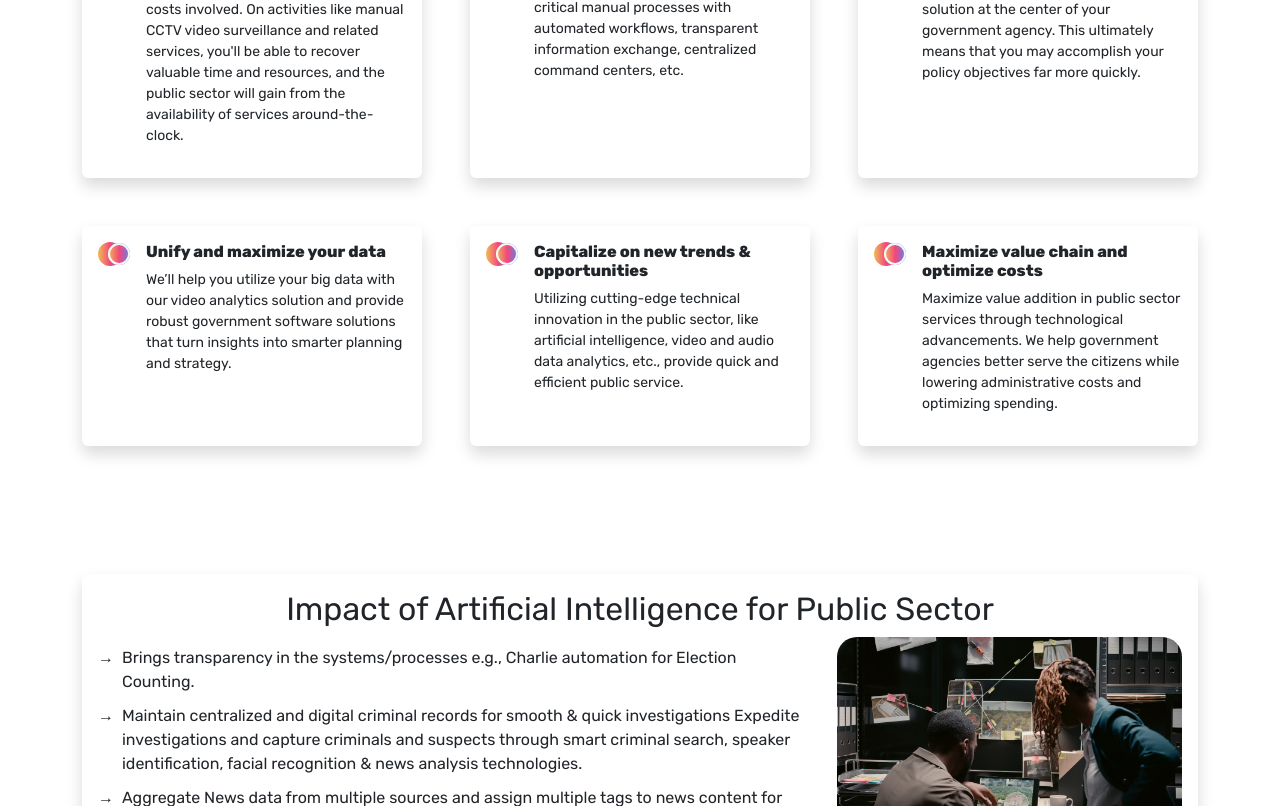
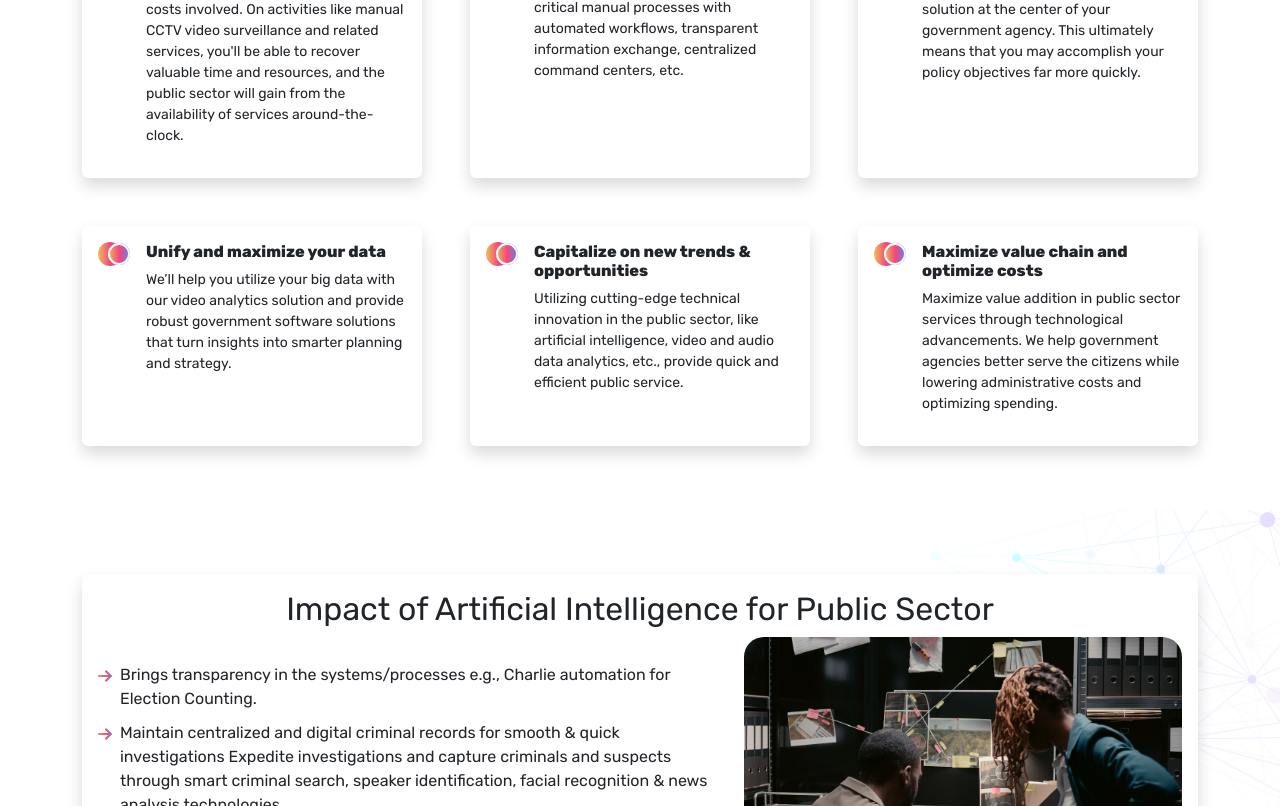
Before and after one commit to stplpune/ai-kernel-web, an Angular app: page /public-sector in a window 1280 px wide. Shown: the part 1994-2800 px from the top of the page. Built offline with nearby package versions, Linux system fonts and the light colour scheme.

Commit message:
updation

```diff
--- a/src/app/modules/public/industries/public-sector/public-sector.component.html
+++ b/src/app/modules/public/industries/public-sector/public-sector.component.html
@@ -213,30 +213,30 @@
     <div class="card card-body border-0 shadow">
       <h2 class="text-center">Impact of Artificial Intelligence for Public Sector</h2>
       <div class="row align-items-center">
-        <div class="col-sm-8">
+        <div class="col-sm-7">
           <ul class="list-unstyled">
             <li>
               <div class="d-flex gap-2">
-                <span>&#8594;</span>
+                <img src="../../../../../assets/images/industries_we_serve/right-arrow.svg" alt="" class="img-fluid right-arrow">
                 <span>Brings transparency in the systems/processes e.g., Charlie automation for Election Counting.</span>
               </div>
             </li>
             <li>
               <div class="d-flex gap-2">
-                <span>&#8594;</span>
+                <img src="../../../../../assets/images/industries_we_serve/right-arrow.svg" alt="" class="img-fluid right-arrow">
                 <span>Maintain centralized and digital criminal records for smooth & quick investigations Expedite investigations and capture criminals and suspects through smart criminal search, speaker identification, facial recognition & news analysis technologies.</span>
               </div>
             </li>
 
             <li>
               <div class="d-flex gap-2">
-                <span>&#8594;</span>
+                <img src="../../../../../assets/images/industries_we_serve/right-arrow.svg" alt="" class="img-fluid right-arrow">
                 <span>Aggregate News data from multiple sources and assign multiple tags to news content for rapid data analysis and search capabilities.</span>
               </div>
             </li>
           </ul>
         </div>
-        <div class="col-sm-4">
+        <div class="col-sm-5">
           <img src="../../../../../assets/images/industries_we_serve/impact_of_ai_on_public_sector.png" alt=""
             class="img-fluid">
         </div>
--- a/src/app/modules/public/industries/public-sector/public-sector.component.scss
+++ b/src/app/modules/public/industries/public-sector/public-sector.component.scss
@@ -2,6 +2,7 @@
   background-image: url('../../../../../assets/images/industries_we_serve/ai_public_sector.png');
   height: 90vh;
   width: 100%;
+  padding-block: 0;
 }
 
 .overlay{
@@ -19,11 +20,23 @@
 // section{
 //   padding: 100px 0px;
 // }
+#impact_infrastructure {
+  background-image: url('../../../../../assets/images/page-retail/key-features-banner.png');
+  background-size: cover;
+  background-position: center;
+  background-size: cover;
+  background-position: left;
+}
 #impact_infrastructure img{
   border-radius: 20px;
+
 }
 #impact_infrastructure ul li{
   padding: 5px 0px;
+}
+#impact_infrastructure img.right-arrow{
+  width: 14px;
+  height: 26px;
 }
 
 #book_demo{
```
